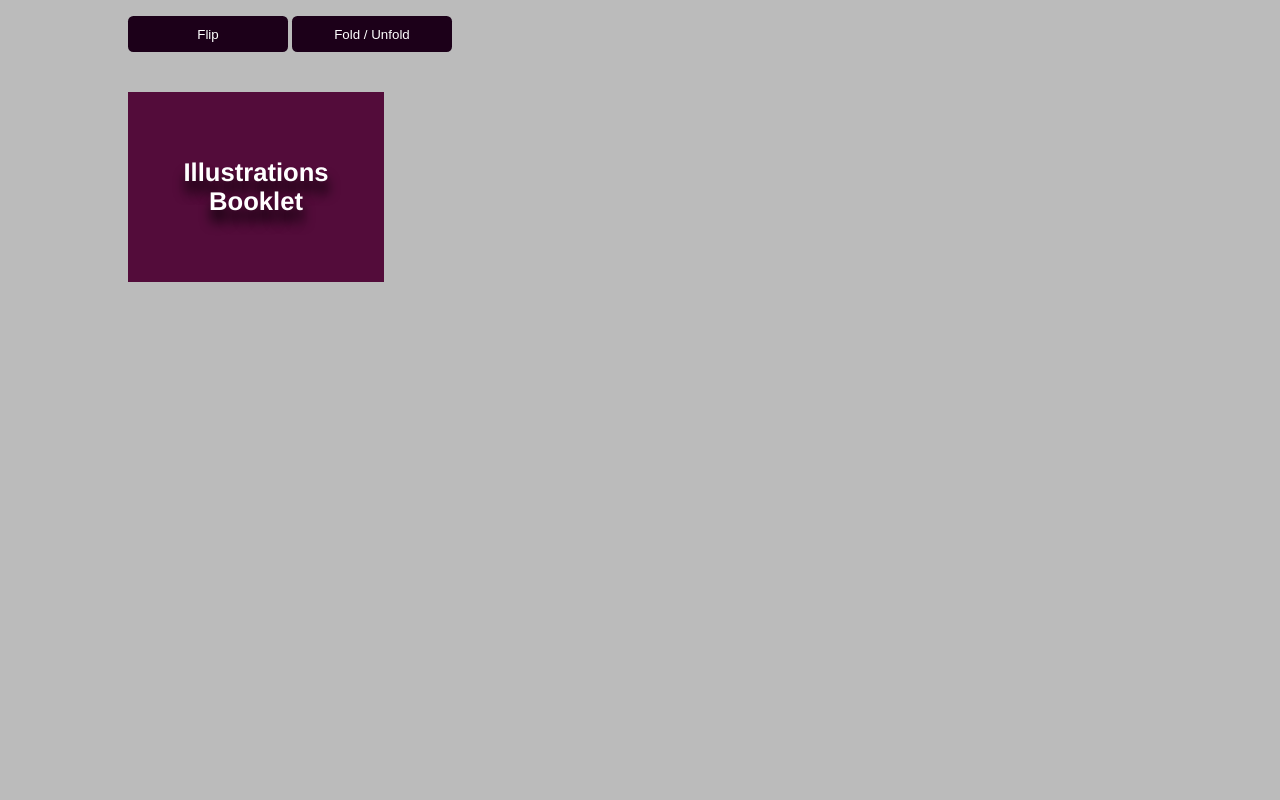
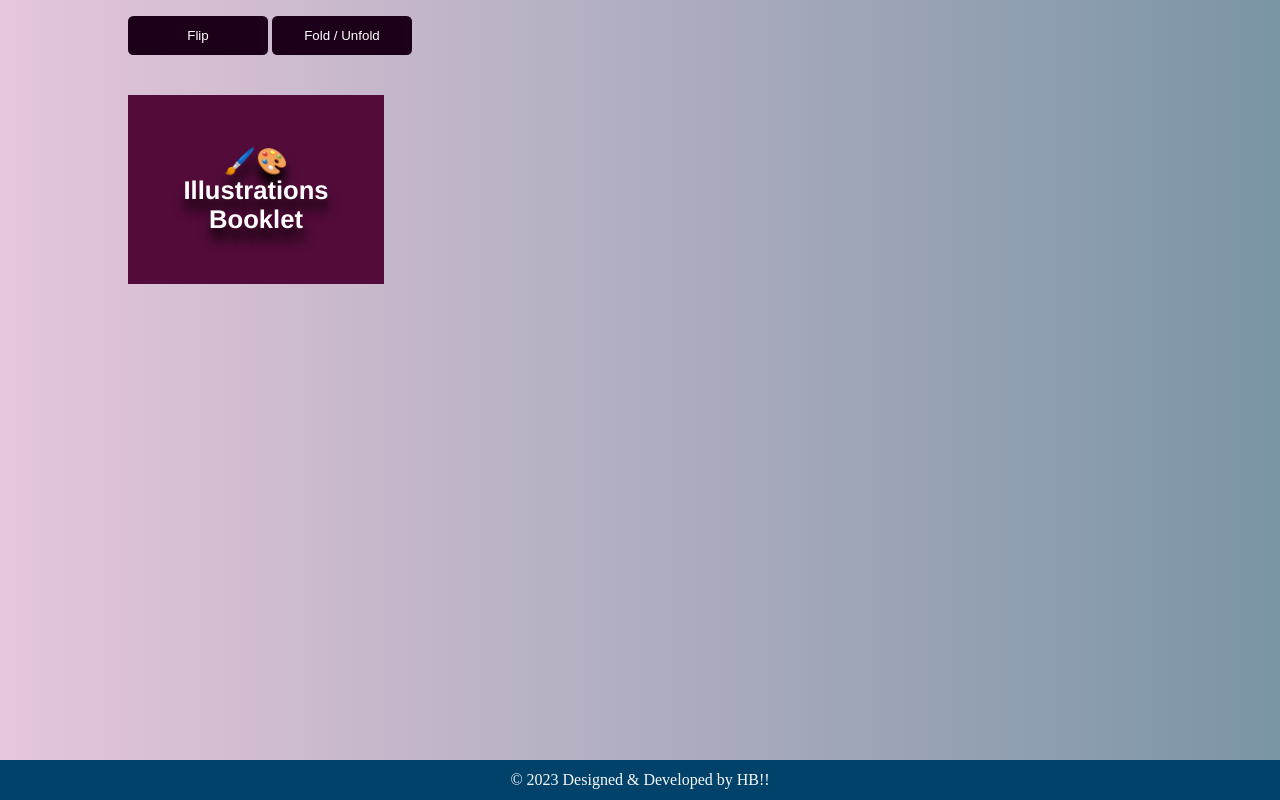
Before and after one commit to hummarabashir/flip-flop-folio, a plain HTML site: page index.html in a window 1280 px wide. Drawn offline with nearby package versions, Linux system fonts and the light colour scheme.

Commit message:
booklet-commits

```diff
--- a/assets/styles/booklet.css
+++ b/assets/styles/booklet.css
@@ -81,8 +81,7 @@
 
 
 body {
-  /*background-color: #f9f9f9;*/
-  background-color: #bbb;
+  background: linear-gradient(to right, #e6c6db, #7a95a6);
   margin: 0;
   padding: 0;
 }
@@ -214,6 +213,7 @@ h1 {
 #controls {
   width: 80%;
   margin: 1em auto;
+  /* text-align: center; */
 }
 #controls div {
   display: inline-block;
@@ -223,9 +223,9 @@ h1 {
 }
 #controls div button,
 #controls div select {
-  width: 12em;
+  width: 10.5em;
   /* margin: 0 auto; */
-  padding: 0.8em;
+  padding: 0.9em;
   color: #fff;
   background-color: #1c0019;
   border: none;
@@ -277,3 +277,14 @@ h1 {
     top: 75%;
   }
 }
+
+.copyright {
+  position: absolute;
+  width: 100%;
+  line-height: 40px;
+  text-align: center;
+  bottom:0;
+  background: #00426a;
+  color: #f9f9f9;
+  margin: 0;
+}
--- a/index.html
+++ b/index.html
@@ -23,7 +23,7 @@
         <div class="page-wrapper back flipped" id="p_6"><div class="page"><img src="./assets/images/illustration10.png" /></div></div>
         <div class="page-wrapper back flipped" id="p_7"><div class="page"><img src="./assets/images/illustration11.png" /></div></div>
         <div class="page-wrapper front" id="p_8"><div class="page"><img src="./assets/images/illustration3.png" /></div></div>
-        <div class="page-wrapper front bookletheading" id="p_9"><div class="page"><h1>Illustrations <br/> Booklet</h1></div></div>
+        <div class="page-wrapper front bookletheading" id="p_9"><div class="page"><h1>🖌️🎨<br/> Illustrations <br/> Booklet</h1></div></div>
         <div class="page-wrapper back flipped" id="p_10"><div class="page"><img src="./assets/images/illustration8.png" /></div></div>
         <div class="page-wrapper back flipped" id="p_11"><div class="page"><img src="./assets/images/illustration9.png" /></div></div>
         <div class="page-wrapper front" id="p_12"><div class="page"><img src="./assets/images/illustration8.png" /></div></div>
@@ -33,6 +33,7 @@
         <div class="page-wrapper front" id="p_16"><div class="page"><img src="./assets/images/illustration6.png" /></div></div>
       </div>
     </main>
+    <p class="copyright">&copy; <script>document.write(new Date().getFullYear())</script> Designed & Developed by HB!!</p>
     <script src="assets/scripts/booklet.js"></script>
   </body>
 </html>
```
Also changed, not shown: assets/images/catgirl.jpg (deleted), assets/images/coffeebookgirl.jpg (deleted), assets/images/coffeefirst.jpg (deleted), 2 other files.
